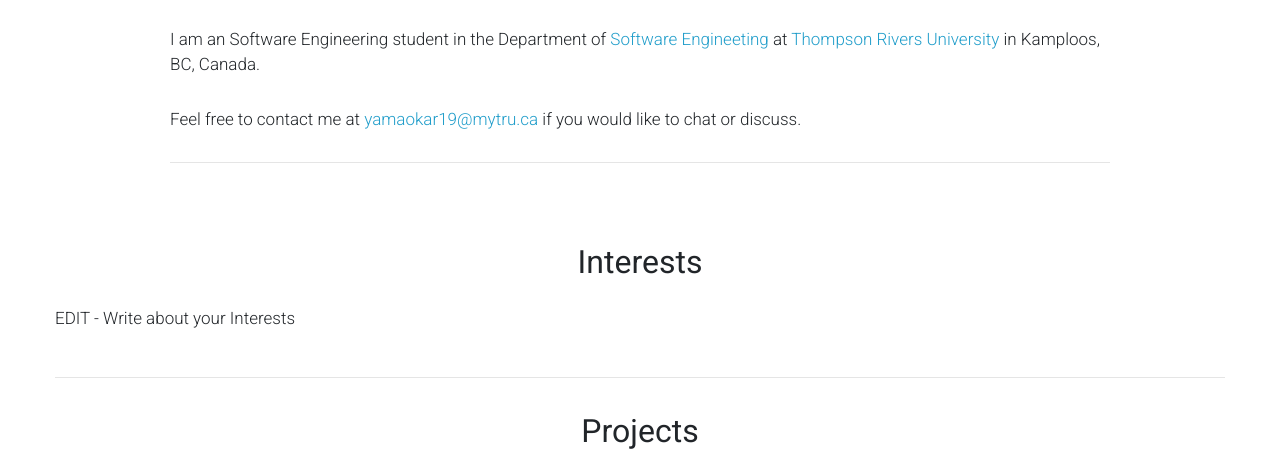
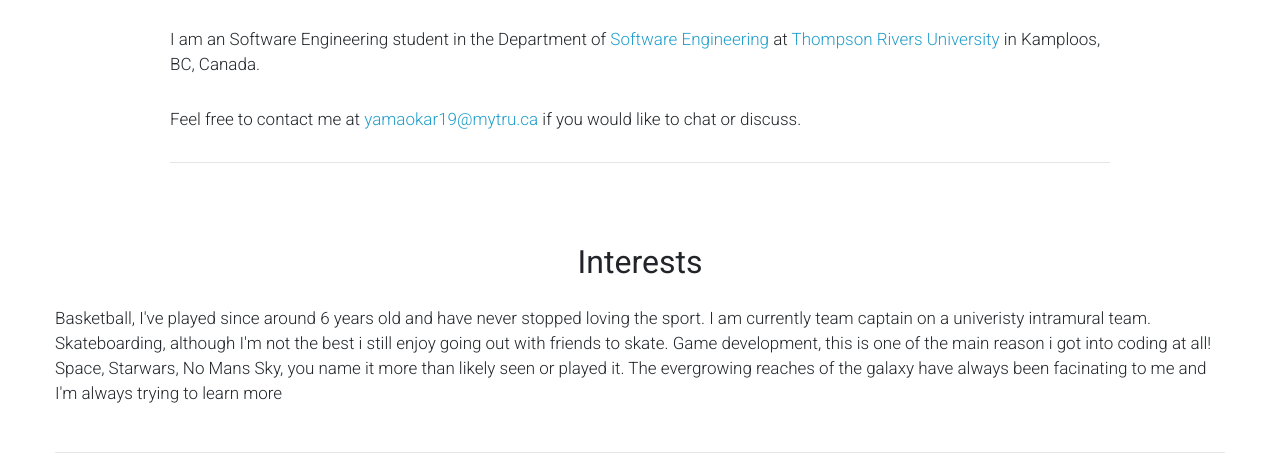
Before and after one commit to tisRaiden/tisRaiden.github.io, a plain HTML site: page index.html in a window 1280 px wide. Shown: the part 271-744 px from the top of the page. Drawn offline with nearby package versions, Linux system fonts and the light colour scheme; files whose address does not match are found by name.

Commit message:
Update index.html

```diff
--- a/index.html
+++ b/index.html
@@ -81,7 +81,7 @@
               <!-- 3130 - Modify this with your information -->
               I am an Software Engineering student in the Department of <a
                 href="https://www.tru.ca/science/programs/engineering/software-engineering.html"
-                target="_blank">Software Engineeting</a> at <a href="https://www.tru.ca/" target="_blank">Thompson
+                target="_blank">Software Engineering</a> at <a href="https://www.tru.ca/" target="_blank">Thompson
                 Rivers University</a> in Kamploos, BC, Canada.
             </p>
             <p>
@@ -96,7 +96,6 @@
       <div class="col-md-1"></div>
     </div>
 
-
     <div class="row section-title">
       <div class="col-12 text-center">
         <h2>
@@ -109,7 +108,10 @@
       <div class="col-12">
         <p>
           <!-- 3130 - Write about your interests. -->
-          EDIT - Write about your Interests
+          Basketball, I've played since around 6 years old and have never stopped loving the sport.  I am currently team captain on a univeristy intramural team.
+          Skateboarding, although I'm not the best i still enjoy going out with friends to skate.
+          Game development, this is one of the main reason i got into coding at all!
+          Space, Starwars, No Mans Sky,  you name it more than likely seen or played it.  The evergrowing reaches of the galaxy have always been facinating to me and I'm always trying to learn more
         </p>
       </div>
     </div>
```
